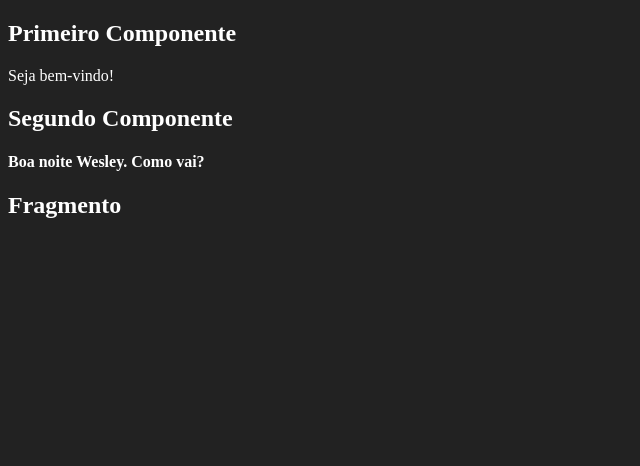
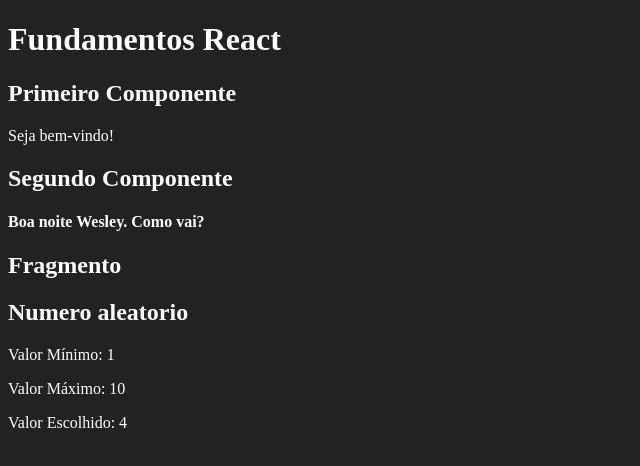
Before and after one commit to WesleyFreitasdeLima/estudos-react-fundamentos, a React (Create React App) app: page / in a window 1280 px wide. Shown: the top 466 px of the page, without its empty margins (0-640 px from the left). Built offline with nearby package versions, Linux system fonts and the light colour scheme.

Commit message:
Aula 16 à 18

```diff
--- /dev/null
+++ b/src/App.jsx
@@ -0,0 +1,26 @@
+import React from 'react';
+
+// CSS local
+import './index.css';
+
+// Componentes
+import PrimeiroComponente from './components/basicos/PrimeiroComponente';
+import ComponenteComParametro from './components/basicos/ComponenteComParametro';
+import Fragmento from './components/basicos/Fragmento';
+import Aleatorio from './components/basicos/Aleatorio';
+
+export default props => {
+    return (
+        <div id="root">
+            <h1>Fundamentos React</h1>
+            <PrimeiroComponente />
+            <ComponenteComParametro
+                titulo="Segundo Componente"
+                saudacao="Boa noite"
+                nome="Wesley"
+            />
+            <Fragmento />
+            <Aleatorio min={1} max={10} />
+        </div>
+    );
+}
--- /dev/null
+++ b/src/components/basicos/Aleatorio.jsx
@@ -0,0 +1,16 @@
+import React from 'react';
+
+export default props => {
+    const { min, max } = props;
+    const numeroAleatorio = Math.floor(Math.random() * (max - min)) + min;
+
+    return (
+        // <></> Sintaxe reduzida para <React.Fragment></React.Fragment>
+        <>
+            <h2>Numero aleatorio</h2>
+            <p>Valor Mínimo: {min}</p>
+            <p>Valor Máximo: {max}</p>
+            <p>Valor Escolhido: {numeroAleatorio}</p>
+        </>
+    );
+}
--- a/src/index.js
+++ b/src/index.js
@@ -1,25 +1,8 @@
 import React from 'react';
 import ReactDOM from 'react-dom';
+import App from './App';
 
-// CSS local
-import './index.css';
-
-// Componentes
-import PrimeiroComponente from './components/basicos/PrimeiroComponente';
-import ComponenteComParametro from './components/basicos/ComponenteComParametro';
-import Fragmento from './components/basicos/Fragmento';
-
-// Primeiro parametro: o que eu quero renderizar
-// Segundo paramentro: elemento à inserir conteudo
 ReactDOM.render(
-    <div id="root">
-        <PrimeiroComponente />
-        <ComponenteComParametro
-            titulo="Segundo Componente"
-            saudacao="Boa noite"
-            nome="Wesley"
-        />
-        <Fragmento />
-    </div>,
+    <App />,
     document.getElementById('root')
 );
```
